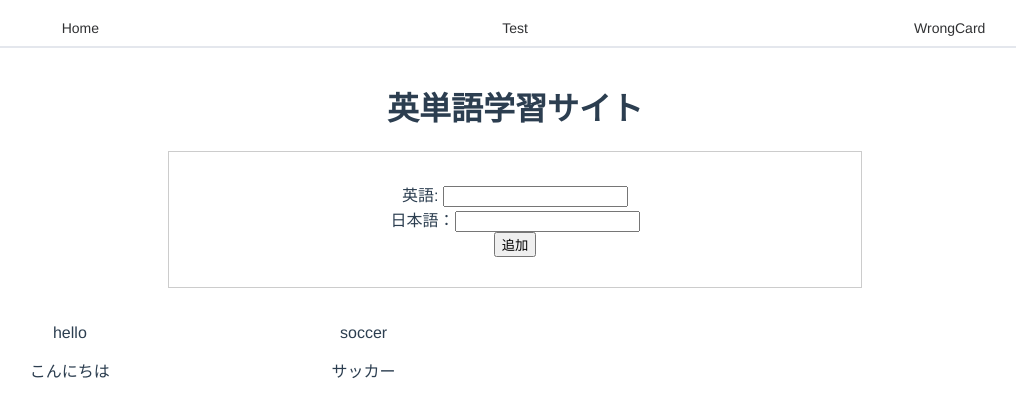
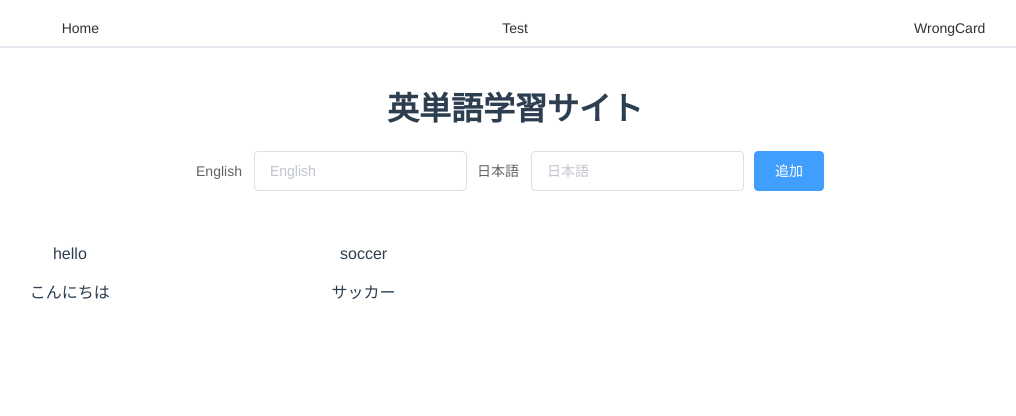
Before and after one commit to nysdin/FlashCard, a Vue app: page / in a window 1280 px wide. Shown: the top 416 px of the page, without its empty margins (125-1141 px from the left). Built offline with nearby package versions, Linux system fonts and the light colour scheme.

Commit message:
単語を追加するUIを変更

```diff
--- a/src/views/Home.vue
+++ b/src/views/Home.vue
@@ -2,11 +2,17 @@
   <div class="home">
     <h1>英単語学習サイト</h1>
 
-    <div class="add-form">
-      英語: <input type="text" v-model="englishWord"><br/>
-      日本語：<input type="text" v-model="japaneseWord"><br/>
-      <button @click="addCard">追加</button>
-    </div>
+    <el-form :inline="true" :model="formInline" class="demo-form-inline">
+    <el-form-item label="English">
+      <el-input v-model="formInline.english" placeholder="English"></el-input>
+    </el-form-item>
+    <el-form-item label="日本語">
+      <el-input v-model="formInline.japanese" placeholder="日本語"></el-input>
+    </el-form-item>
+    <el-form-item>
+      <el-button type="primary" @click="addCard">追加</el-button>
+    </el-form-item>
+</el-form>
 
     <CardList />
   </div>
@@ -24,34 +30,18 @@ export default {
   },
   data(){
     return {
-      englishWord: '',
-      japaneseWord: '',
-    }
-  },
-  computed: {
-    //間違えた単語の配列に要素があるかどうかを判定
-    wrongCardsEmpty(){
-      if(this.$store.state.wrongCards.length){
-        return true
+      formInline: {
+        english: '',
+        japanese :'',
       }
-      return false
     }
   },
   methods: {
     addCard(){
-      this.$store.commit('createCard', {english: this.englishWord, japanese: this.japaneseWord})
-      this.englishWord = ''
-      this.japaneseWord = ''
+      this.$store.commit('createCard', {english: this.formInline.english, japanese: this.formInline.japanese})
+      this.formInline.englishWord = ''
+      this.formInline.japaneseWord = ''
     }
   }
 }
 </script>
-
-<style>
-.add-form{
-  padding: 30px;
-  width: 50%;
-  margin: 0 auto 20px;
-  border: 1px solid rgba(0, 0, 0, 0.2);
-}
-</style>
```
